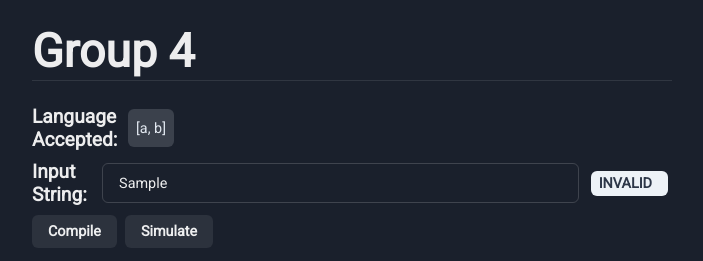
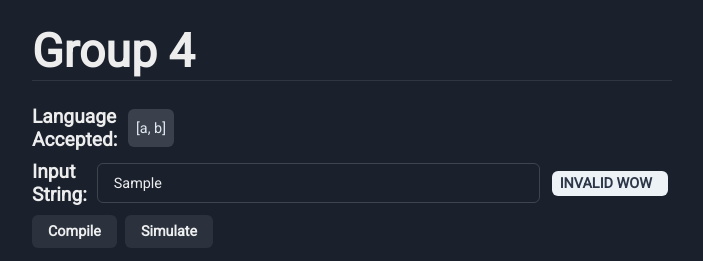
Before and after one commit to Kaezie/AutomataDFA, a Next.js app: page / in a window 1280 px wide. Both pictures are taken after typing "Sample" into the empty fields and a click on the button "Compile". Shown: the top 261 px of the page, without its empty margins (288-991 px from the left). Built offline with nearby package versions, Linux system fonts and the light colour scheme.

Commit message:
change box valid check

```diff
--- a/components/components/TopSection.js
+++ b/components/components/TopSection.js
@@ -72,17 +72,17 @@ const LeftBox = ({
                     variant="data"
                     rightIcon={
                       data.result == "Valid" ? (
-                        <Box background-color="teal.300">
+                        <Box bg='teal.300'>
                         </Box>
                       ) : (
                         data.result == "Invalid" && (
-                          <Box background-color="pink.300">
+                          <Box bg='pink.300'>
                           </Box>
                         )
                       )
                     }
                   >
-                    {data.result}
+                    {data.result} wow
                   </Button>
                 )}
               </Flex>
```
